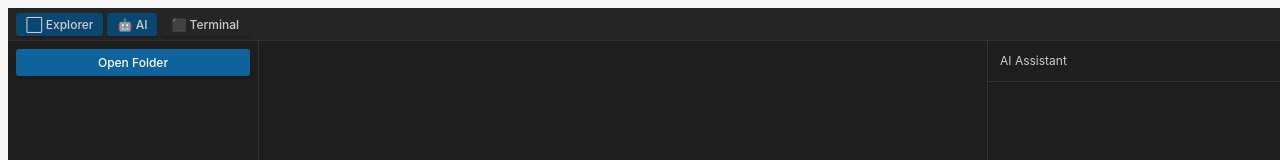
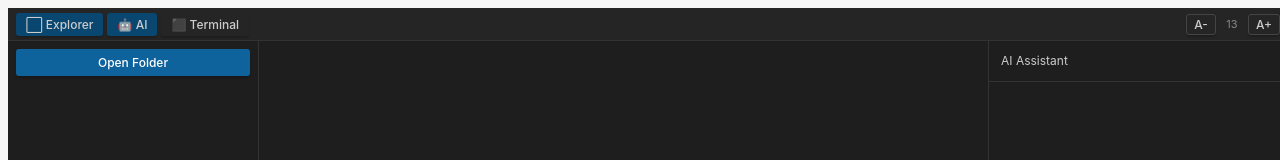
Before and after one commit to MinhKhanh188/AI_Agent_IDE, a React (Vite) app: page / in a window 1280 px wide. Shown: the top 160 px of the page. Built offline with nearby package versions, Linux system fonts and the light colour scheme.

Commit message:
add resize common

```diff
--- a/src/App.jsx
+++ b/src/App.jsx
@@ -1,6 +1,11 @@
-import MainLayout from "./layout/MainLayout";
-import "./App.css";
+import { AppProvider } from './context/AppContext';
+import MainLayout from './layout/MainLayout';
+import './App.css';
 
 export default function App() {
-  return <MainLayout />;
+  return (
+    <AppProvider>
+      <MainLayout />
+    </AppProvider>
+  );
 }
--- /dev/null
+++ b/src/components/common/ResizablePanel.jsx
@@ -0,0 +1,71 @@
+import React, { useRef, useCallback } from 'react';
+
+export default function ResizablePanel({ edge, minSize, maxSize, defaultSize, style, children }) {
+  const sizeRef = useRef(defaultSize);
+  const panelRef = useRef(null);
+
+  const isHorizontal = edge === 'left' || edge === 'right';
+
+  const onMouseDown = useCallback((e) => {
+    e.preventDefault();
+    const startPos = isHorizontal ? e.clientX : e.clientY;
+    const startSize = sizeRef.current;
+
+    function onMouseMove(e) {
+      const delta = isHorizontal ? e.clientX - startPos : e.clientY - startPos;
+      let newSize;
+      if (edge === 'right') newSize = startSize + delta;
+      else if (edge === 'left') newSize = startSize - delta;
+      else if (edge === 'top') newSize = startSize - delta;
+
+      newSize = Math.min(Math.max(newSize, minSize), maxSize);
+      sizeRef.current = newSize;
+      if (panelRef.current) {
+        panelRef.current.style[isHorizontal ? 'width' : 'height'] = `${newSize}px`;
+      }
+    }
+
+    function onMouseUp() {
+      window.removeEventListener('mousemove', onMouseMove);
+      window.removeEventListener('mouseup', onMouseUp);
+    }
+
+    window.addEventListener('mousemove', onMouseMove);
+    window.addEventListener('mouseup', onMouseUp);
+  }, [edge, minSize, maxSize, isHorizontal]);
+
+  const handleStyle = {
+    position: 'absolute',
+    background: 'transparent',
+    zIndex: 10,
+    transition: 'background 0.15s',
+    ...(isHorizontal ? {
+      top: 0, bottom: 0, width: '4px',
+      cursor: 'col-resize',
+      [edge === 'right' ? 'right' : 'left']: 0,
+    } : {
+      left: 0, right: 0, height: '4px',
+      cursor: 'row-resize',
+      top: 0,
+    }),
+  };
+
+  const panelStyle = {
+    position: 'relative',
+    flexShrink: 0,
+    [isHorizontal ? 'width' : 'height']: `${defaultSize}px`,
+    ...style,
+  };
+
+  return (
+    <div ref={panelRef} style={panelStyle}>
+      <div
+        style={handleStyle}
+        onMouseDown={onMouseDown}
+        onMouseEnter={e => e.currentTarget.style.background = '#0e639c'}
+        onMouseLeave={e => e.currentTarget.style.background = 'transparent'}
+      />
+      {children}
+    </div>
+  );
+}
--- a/src/components/editor/CodeEditor.jsx
+++ b/src/components/editor/CodeEditor.jsx
@@ -1,6 +1,7 @@
 import React, { useEffect, useRef } from 'react';
 import Editor from '@monaco-editor/react';
 import { invoke } from '@tauri-apps/api/core';
+import { useAppContext } from '../../context/AppContext';
 
 function detectLanguage(filename) {
   if (!filename) return 'plaintext';
@@ -18,6 +19,7 @@ function detectLanguage(filename) {
 
 export default function CodeEditor({ openedFile, fileContent, setFileContent }) {
   const editorRef = useRef(null);
+  const { fontSize } = useAppContext();
 
   useEffect(() => {
     const handleKeyDown = async (e) => {
@@ -52,7 +54,7 @@ export default function CodeEditor({ openedFile, fileContent, setFileContent })
           value={fileContent}
           onChange={(value) => setFileContent(value ?? '')}
           options={{
-            fontSize: 14,
+            fontSize: fontSize,
             minimap: { enabled: true },
             automaticLayout: true,
             scrollbar: { vertical: 'visible', horizontal: 'visible' },
--- /dev/null
+++ b/src/context/AppContext.jsx
@@ -0,0 +1,16 @@
+import React, { createContext, useContext, useState } from 'react';
+
+const AppContext = createContext(null);
+
+export function AppProvider({ children }) {
+  const [fontSize, setFontSize] = useState(13);
+  return (
+    <AppContext.Provider value={{ fontSize, setFontSize }}>
+      {children}
+    </AppContext.Provider>
+  );
+}
+
+export function useAppContext() {
+  return useContext(AppContext);
+}
--- a/src/layout/AIPanel.jsx
+++ b/src/layout/AIPanel.jsx
@@ -2,7 +2,7 @@ import React from 'react';
 
 export default function AIPanel() {
   return (
-    <div style={{ width: '300px', borderLeft: '1px solid #333', background: '#1e1e1e', display: 'flex', flexDirection: 'column', flexShrink: 0 }}>
+    <div style={{ width: '100%', height: '100%', borderLeft: '1px solid #333', background: '#1e1e1e', display: 'flex', flexDirection: 'column' }}>
       <div style={{ padding: '8px 12px', borderBottom: '1px solid #333', color: '#ccc', fontSize: '12px' }}>
         AI Assistant
       </div>
--- a/src/layout/BottomPanel.jsx
+++ b/src/layout/BottomPanel.jsx
@@ -2,6 +2,7 @@ import React, { useEffect, useRef } from 'react';
 import { Terminal } from 'xterm';
 import { FitAddon } from 'xterm-addon-fit';
 import { spawn } from 'tauri-pty';
+import { useAppContext } from '../context/AppContext';
 import 'xterm/css/xterm.css';
 
 export default function BottomPanel({ cwd, onClose }) {
@@ -10,12 +11,15 @@ export default function BottomPanel({ cwd, onClose }) {
   const ptyRef = useRef(null);
   const fitAddonRef = useRef(null);
 
+  const { fontSize } = useAppContext();
+
+  // Initialize xterm once
   useEffect(() => {
     if (!termRef.current) return;
 
     const term = new Terminal({
       theme: { background: '#1e1e1e', foreground: '#cccccc' },
-      fontSize: 13,
+      fontSize: fontSize,
       cursorBlink: true,
       allowTransparency: false,
     });
@@ -54,8 +58,17 @@ export default function BottomPanel({ cwd, onClose }) {
     };
   }, [cwd]);
 
+  // Handle font size changes after mount
+  useEffect(() => {
+    if (xtermRef.current) {
+      xtermRef.current.options.fontSize = fontSize;
+      fitAddonRef.current?.fit();
+      ptyRef.current?.resize(xtermRef.current.cols, xtermRef.current.rows);
+    }
+  }, [fontSize]);
+
   return (
-    <div style={{ height: '240px', borderTop: '1px solid #333', background: '#1e1e1e', display: 'flex', flexDirection: 'column', flexShrink: 0 }}>
+    <div style={{ height: '100%', borderTop: '1px solid #333', background: '#1e1e1e', display: 'flex', flexDirection: 'column' }}>
       <div style={{ height: '28px', background: '#252526', display: 'flex', alignItems: 'center', justifyContent: 'space-between', padding: '0 10px', borderBottom: '1px solid #333', flexShrink: 0 }}>
         <span style={{ color: '#ccc', fontSize: '12px' }}>Terminal — PowerShell</span>
         <button onClick={onClose} style={{ background: 'transparent', border: 'none', color: '#ccc', cursor: 'pointer', fontSize: '14px' }}>✕</button>
--- a/src/layout/LeftSidebar.jsx
+++ b/src/layout/LeftSidebar.jsx
@@ -101,7 +101,7 @@ export default function LeftSidebar({ fileTree, setFileTree, openedFile, setOpen
   }
 
   return (
-    <div style={{ width: '250px', borderRight: '1px solid #333', display: 'flex', flexDirection: 'column', background: '#1e1e1e', overflow: 'hidden', flexShrink: 0 }}>
+    <div style={{ width: '100%', height: '100%', borderRight: '1px solid #333', display: 'flex', flexDirection: 'column', background: '#1e1e1e', overflow: 'hidden' }}>
       <div style={{ padding: '8px' }}>
         <button onClick={handleOpenFolder} style={{ width: '100%', padding: '6px', background: '#0e639c', color: '#fff', border: 'none', borderRadius: '3px', cursor: 'pointer', fontSize: '12px' }}>
           Open Folder
--- a/src/layout/MainLayout.jsx
+++ b/src/layout/MainLayout.jsx
@@ -4,6 +4,7 @@ import LeftSidebar from './LeftSidebar';
 import EditorPanel from './EditorPanel';
 import AIPanel from './AIPanel';
 import BottomPanel from './BottomPanel';
+import ResizablePanel from '../components/common/ResizablePanel';
 
 export default function MainLayout() {
   const [fileTree, setFileTree] = useState([]);
@@ -31,6 +32,7 @@ export default function MainLayout() {
       />
       <div style={{ display: 'flex', flex: 1, minHeight: 0 }}>
         {sidebarOpen && (
+          <ResizablePanel edge="right" minSize={150} maxSize={500} defaultSize={250}>
             <LeftSidebar
               fileTree={fileTree}
               setFileTree={setFileTree}
@@ -39,6 +41,7 @@ export default function MainLayout() {
               setFileContent={setFileContent}
               onOpenTerminal={handleOpenTerminal}
             />
+          </ResizablePanel>
         )}
         <div style={{ display: 'flex', flexDirection: 'column', flex: 1, minWidth: 0 }}>
           <div style={{ display: 'flex', flex: 1, minHeight: 0 }}>
@@ -47,13 +50,19 @@ export default function MainLayout() {
               fileContent={fileContent}
               setFileContent={setFileContent}
             />
-            {aiPanelOpen && <AIPanel />}
+            {aiPanelOpen && (
+              <ResizablePanel edge="left" minSize={200} maxSize={600} defaultSize={300}>
+                <AIPanel />
+              </ResizablePanel>
+            )}
           </div>
           {bottomPanelOpen && (
+            <ResizablePanel edge="top" minSize={120} maxSize={600} defaultSize={240}>
               <BottomPanel
                 cwd={terminalCwd}
                 onClose={() => setBottomPanelOpen(false)}
               />
+            </ResizablePanel>
           )}
         </div>
       </div>
--- a/src/layout/Toolbar.jsx
+++ b/src/layout/Toolbar.jsx
@@ -1,4 +1,5 @@
 import React from 'react';
+import { useAppContext } from '../context/AppContext';
 
 const btnStyle = (active) => ({
   background: active ? '#094771' : 'transparent',
@@ -11,11 +12,23 @@ const btnStyle = (active) => ({
 });
 
 export default function Toolbar({ sidebarOpen, setSidebarOpen, aiPanelOpen, setAiPanelOpen, bottomPanelOpen, setBottomPanelOpen }) {
+  const { fontSize, setFontSize } = useAppContext();
+
+  function decreaseFont() { setFontSize(s => Math.max(10, s - 1)); }
+  function increaseFont() { setFontSize(s => Math.min(24, s + 1)); }
+
   return (
-    <div style={{ height: '32px', background: '#252526', borderBottom: '1px solid #333', display: 'flex', alignItems: 'center', padding: '0 8px', gap: '4px', flexShrink: 0 }}>
-      <button style={btnStyle(sidebarOpen)} onClick={() => setSidebarOpen(p => !p)} title="Toggle Sidebar">⬜ Explorer</button>
-      <button style={btnStyle(aiPanelOpen)} onClick={() => setAiPanelOpen(p => !p)} title="Toggle AI Panel">🤖 AI</button>
-      <button style={btnStyle(bottomPanelOpen)} onClick={() => setBottomPanelOpen(p => !p)} title="Toggle Terminal">⬛ Terminal</button>
+    <div style={{ height: '32px', background: '#252526', borderBottom: '1px solid #333', display: 'flex', alignItems: 'center', padding: '0 8px', gap: '4px', flexShrink: 0, justifyContent: 'space-between' }}>
+      <div style={{ display: 'flex', gap: '4px' }}>
+        <button style={btnStyle(sidebarOpen)} onClick={() => setSidebarOpen(p => !p)} title="Toggle Sidebar">⬜ Explorer</button>
+        <button style={btnStyle(aiPanelOpen)} onClick={() => setAiPanelOpen(p => !p)} title="Toggle AI Panel">🤖 AI</button>
+        <button style={btnStyle(bottomPanelOpen)} onClick={() => setBottomPanelOpen(p => !p)} title="Toggle Terminal">⬛ Terminal</button>
+      </div>
+      <div style={{ display: 'flex', alignItems: 'center', gap: '4px' }}>
+        <button onClick={decreaseFont} title="Decrease font size" style={{ background: 'transparent', border: '1px solid #444', color: '#ccc', cursor: 'pointer', borderRadius: '3px', padding: '2px 7px', fontSize: '12px' }}>A-</button>
+        <span style={{ color: '#888', fontSize: '11px', minWidth: '24px', textAlign: 'center' }}>{fontSize}</span>
+        <button onClick={increaseFont} title="Increase font size" style={{ background: 'transparent', border: '1px solid #444', color: '#ccc', cursor: 'pointer', borderRadius: '3px', padding: '2px 7px', fontSize: '12px' }}>A+</button>
+      </div>
     </div>
   );
 }
```
Also changed, not shown: project_structure.txt. Lines whose indentation alone changed are shown as unchanged.
